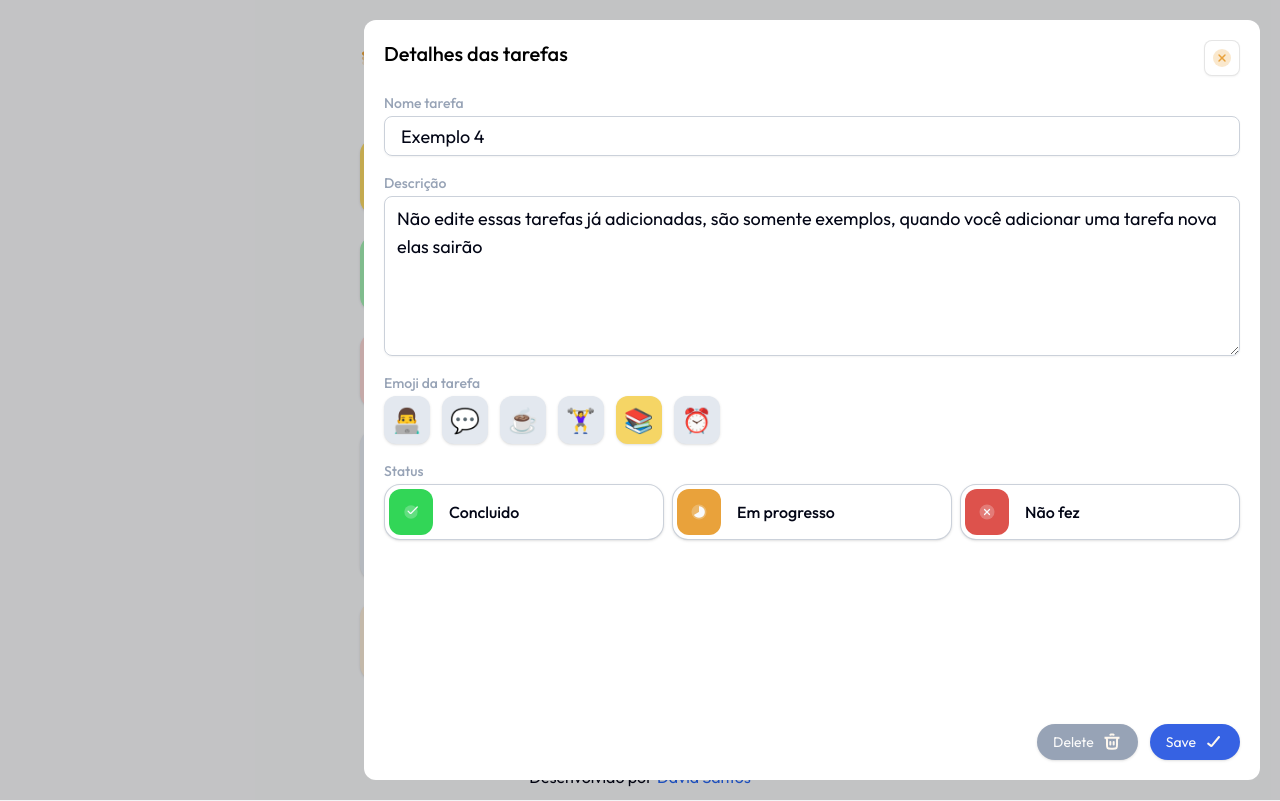
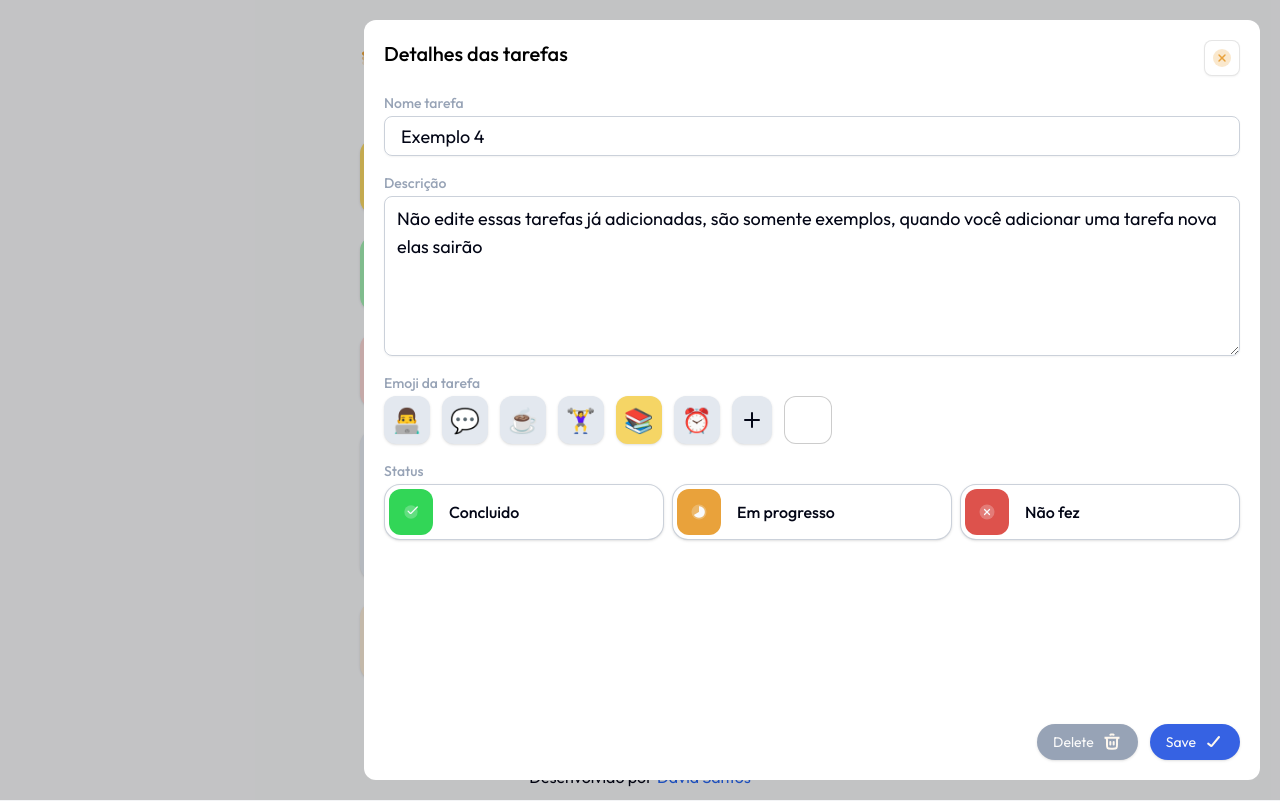
Before and after one commit to DavidSntdev/tarefas-hub, a Next.js app: page / in a window 1280 px wide. Both pictures are taken after a click on the button 640 px from the left and 505 px from the top of the page. Built offline with nearby package versions, Linux system fonts and the light colour scheme.

Commit message:
Update: Added option of addition for emojis in emoji input

```diff
--- /dev/null
+++ b/app/components/conteudo/tasksConfig/components/iconPers.tsx
@@ -0,0 +1,51 @@
+"use client";
+import { corHover } from "@/app/utils/corHover";
+import { Button } from "@/components/ui/button";
+import { PlusIcon } from "lucide-react";
+import { useState, useRef } from "react";
+
+interface IconsPersProps {
+  setSelectedOption: (option: string) => void;
+  selectedOption: string;
+}
+
+export default function IconsPers(props: IconsPersProps) {
+  const [emoji, setEmoji] = useState("");
+  const inputRef = useRef<HTMLInputElement>(null);
+
+  const bgColor =
+    emoji && props.selectedOption === emoji ? "bg-amarelo" : "bg-cinza";
+  const bgHover = corHover(bgColor);
+
+  const handleEmojiInput = (e: React.ChangeEvent<HTMLInputElement>) => {
+    setEmoji(e.target.value);
+    props.setSelectedOption(e.target.value);
+  };
+
+  const handleButtonClick = () => {
+    if (inputRef.current) {
+      inputRef.current.focus();
+    }
+  };
+
+  return (
+    <div className="flex gap-3 items-center">
+      <Button
+        onClick={handleButtonClick}
+        className={`px-2 py-6 rounded-xl text-2xl flex items-center justify-center transition-colors ${bgColor} ${bgHover}`}
+      >
+        {emoji ? emoji : <PlusIcon />}
+      </Button>
+      <input
+        ref={inputRef}
+        type="text"
+        id="emojiPers"
+        name="emojiPers"
+        maxLength={2}
+        value={emoji}
+        onChange={handleEmojiInput}
+        className="w-12 border h-full rounded-xl text-center border-1 border-pretoTransparente"
+      />
+    </div>
+  );
+}
--- a/app/components/conteudo/tasksConfig/inputs/inputIcons.tsx
+++ b/app/components/conteudo/tasksConfig/inputs/inputIcons.tsx
@@ -3,6 +3,7 @@ import IconsOptions from "../components/iconsOptions";
 import icons from "@/app/config/iconsConfig";
 import { InputTaskProps } from "./inputName";
 import { inputConfig } from "@/app/config/inputConfig";
+import IconsPers from "../components/iconPers";
 
 export default function InputIcons(props: InputTaskProps) {
   return (
@@ -17,6 +18,10 @@ export default function InputIcons(props: InputTaskProps) {
             emoji={icon.emoji}
           />
         ))}
+        <IconsPers
+          selectedOption={props.value}
+          setSelectedOption={props.onChange}
+        />
       </div>
     </div>
   );
```
